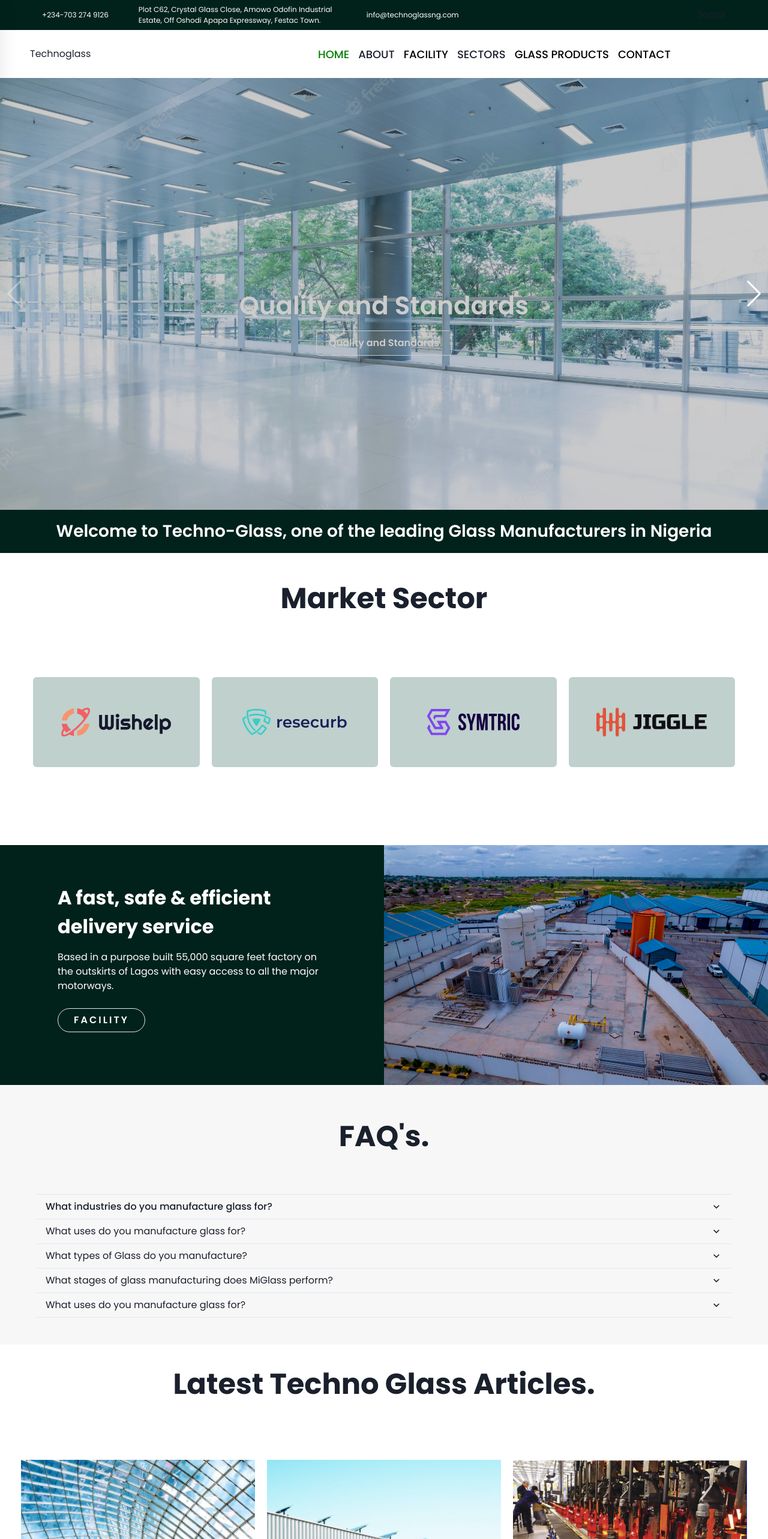
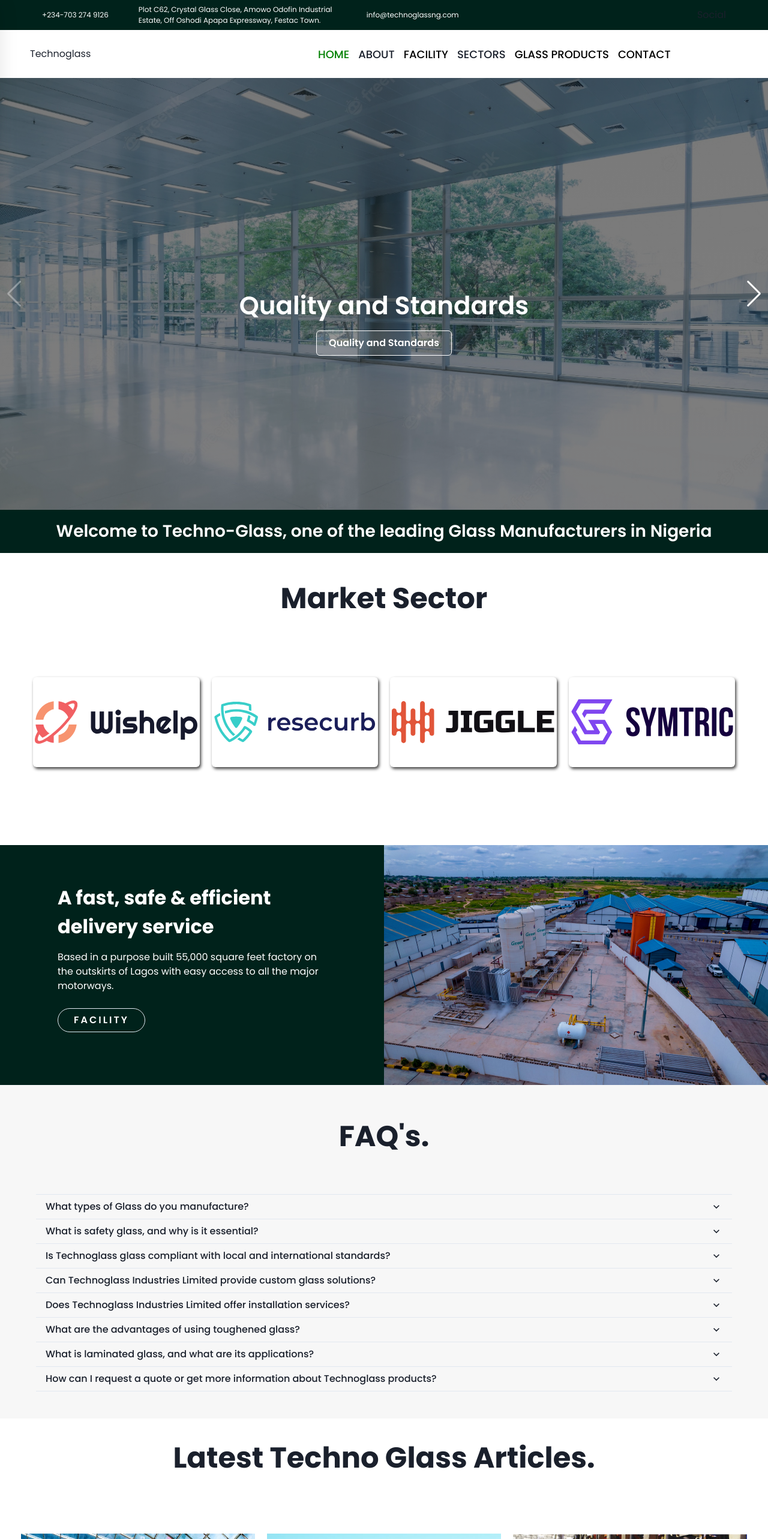
Before and after one commit to adeJoe22/technoglass, a React (Create React App) app: page / in a window 1280 px wide. Shown: the top 2566 px of the page at 60% size. Built offline with nearby package versions, Linux system fonts and the light colour scheme.

Commit message:
FAQ questions

```diff
--- a/src/pages/Home.jsx
+++ b/src/pages/Home.jsx
@@ -20,6 +20,11 @@
 import Jiggle from '../assets/jiggle.svg';
 import Wisehelp from '../assets/wisehelp.svg';
 import Curb from '../assets/resecurb.svg';
+// import ManLogo from '../assets/man_logo.png';
+import Coscharis from '../assets/coscharisLogo.png';
+import DiamondBank from '../assets/DiamondBankNigeria.jpg';
+import Tata from '../assets/TataMotors.png';
+import BplLogo from '../assets/BPL_Logo.png';
 import Symtric from '../assets/symtric.svg';
 import { Swiper, SwiperSlide } from 'swiper/react';
 import { Navigation } from 'swiper/modules';
@@ -32,19 +37,20 @@
   const Products = [
     {
       image: Pex,
-      title: 'Toughened Laminated Glass',
+      title: 'Toughened glass.',
       description: 'Based in a purpose built 55,000 square feet factory',
     },
     {
       image: Pexel,
-      title: 'Wire glass',
-      description: 'Based in a purpose built 55,000 square feet factory',
+      title: 'Laminated Glass',
+      description:
+        'This low-emissivity glass reduce UV heat gain from the sun and reduce noise pollution',
     },
     {
       image: Bottle,
-      title: 'Wire glass',
+      title: 'Insulated Glass',
       description:
-        'Laminated glass technically has the same strength as regular glass but has a plastic interlayer between two panes of 3mm thick glass, holding them together',
+        'Insulated glass contribute to a conducive workspace, optimized energy usage, and productivity in factories and warehouse',
     },
   ];
 
@@ -64,6 +70,18 @@
   ];
 
   const Data = [
+    // {
+    //   image: BplLogo,
+    // },
+    // {
+    //   image: DiamondBank,
+    // },
+    // {
+    //   image: Tata,
+    // },
+    // {
+    //   image: Coscharis,
+    // },
     {
       image: Wisehelp,
     },
@@ -71,10 +89,10 @@
       image: Curb,
     },
     {
-      image: Symtric,
+      image: Jiggle,
     },
     {
-      image: Jiggle,
+      image: Symtric,
     },
   ];
   return (
@@ -92,22 +110,33 @@
           >
             {Glass.map((item, i) => (
               <SwiperSlide>
-                <div style={{ backgroundColor: '#000' }}>
+                <div
+                  style={{
+                    backgroundColor: '#000',
+                    // backgroundImage: `url(${item.image})`,
+                  }}
+                >
                   <Box
                     key={i}
-                    border='3px'
-                    // p='20px'
-                    bgPosition='center'
-                    bgSize='cover'
+                    className='imgContainer'
                     height={['67vh', '100vh']}
-                    alignItems='center'
-                    display='flex'
-                    flexDirection='column'
-                    justifyContent='center'
-                    bgImage={item.image}
-                    opacity='0.8'
-                    // bgGradient='linear - gradient(rgba(0, 0, 0, 0.527), rgba(0,0,0,0.5))'
-                    // bgImage={linear-gradient(rgba(0, 0, 0, 0.527),rgba(0, 0, 0, 0.5)) , {item.image}}
+                    style={{
+                      backgroundImage: `linear-gradient(rgba(0, 0, 0, 0.527),rgba(0, 0, 0, 0.5)) , url(${item.image})`,
+                      backgroundSize: 'cover',
+                      backgroundPosition: 'center',
+                      padding: '20px',
+                      display: 'flex',
+                      alignItems: 'center',
+                      justifyContent: 'center',
+                      flexDirection: 'column',
+                    }}
+                    // border='3px'
+                    // bgPosition='center'
+                    // bgSize='cover'
+                    // alignItems='center'
+                    // display='flex'
+                    // flexDirection='column'
+                    // justifyContent='center'
                   >
                     <Box
                       p='10px 15px'
@@ -116,7 +145,6 @@
                       alignItems='center'
                     >
                       <Text
-                        // pt='-30px'
                         textAlign='center'
                         fontSize={['22px', '42px']}
                         fontWeight='600'
@@ -169,6 +197,7 @@
             <SimpleGrid
               mt='40px'
               spacing='20px'
+              columns={[2, null, 3]}
               minChildWidth='230px'
               direction='row'
               mb='30px'
@@ -180,10 +209,16 @@
                   justifyContent='center'
                   alignItems='center'
                   borderRadius='6px'
-                  bg='#BFD0CD'
+                  bg='#FFF'
+                  p='2px'
+                  boxShadow='2px 3px 5px 0px rgba(0,0,0,0.75)'
                   key={i}
                 >
-                  <Image src={item.image} alt='' />
+                  <Image
+                    src={item.image}
+                    width={['90%', '95%', '99%']}
+                    alt=''
+                  />
                 </Box>
               ))}
             </SimpleGrid>
@@ -213,6 +248,9 @@
                     p='12px 26px'
                     borderRadius='48px'
                     letterSpacing='3px'
+                    _hover={{
+                      backgroundColor: '#668f86',
+                    }}
                     textTransform='uppercase'
                     variant='outline'
                   >
@@ -244,82 +282,152 @@
                   <AccordionButton>
                     <Box as='span' flex='1' textAlign='left'>
                       <Text fontSize='16px' fontWeight='500'>
-                        What industries do you manufacture glass for?
+                        What types of Glass do you manufacture?
                       </Text>
                     </Box>
                     <AccordionIcon />
                   </AccordionButton>
                 </h2>
                 <AccordionPanel pb={4}>
-                  Lorem ipsum dolor sit amet, consectetur adipiscing elit, sed
-                  do eiusmod tempor incididunt ut labore et dolore magna aliqua.
-                  Ut enim ad minim veniam, quis nostrud exercitation ullamco
-                  laboris nisi ut aliquip ex ea commodo consequat.
-                </AccordionPanel>
-              </AccordionItem>
-
-              <AccordionItem>
-                <h2>
-                  <AccordionButton>
-                    <Box as='span' flex='1' textAlign='left'>
-                      What uses do you manufacture glass for?
-                    </Box>
-                    <AccordionIcon />
-                  </AccordionButton>
-                </h2>
-                <AccordionPanel pb={4}>
-                  Lorem ipsum dolor sit amet, consectetur adipiscing elit, sed
-                  do eiusmod tempor incididunt ut labore et dolore magna aliqua.
-                  Ut enim ad minim veniam, quis nostrud exercitation ullamco
-                  laboris nisi ut aliquip ex ea commodo consequat.
+                  Technoglass Industries Limited specializes in the
+                  manufacturing and processing of glass products, including
+                  safety and security glass, decorative laminated glass,
+                  windows, doors, curtain walls, and other architectural glass
+                  solutions
                 </AccordionPanel>
               </AccordionItem>
               <AccordionItem>
                 <h2>
                   <AccordionButton>
                     <Box as='span' flex='1' textAlign='left'>
-                      What types of Glass do you manufacture?
+                      <Text fontSize='16px' fontWeight='500'>
+                        What is safety glass, and why is it essential?
+                      </Text>
                     </Box>
                     <AccordionIcon />
                   </AccordionButton>
                 </h2>
                 <AccordionPanel pb={4}>
-                  Lorem ipsum dolor sit amet, consectetur adipiscing elit, sed
-                  do eiusmod tempor incididunt ut labore et dolore magna aliqua.
-                  Ut enim ad minim veniam, quis nostrud exercitation ullamco
-                  laboris nisi ut aliquip ex ea commodo consequat.
+                  Safety glass is a type of glass that undergoes a heat
+                  treatment process, such as toughening or tempering, to
+                  increase its strength and safety properties. It is essential
+                  because, in the event of breakage, safety glass crumbles into
+                  small, granular pieces instead of sharp shards, minimizing the
+                  risk of injury.
                 </AccordionPanel>
               </AccordionItem>
               <AccordionItem>
                 <h2>
                   <AccordionButton>
                     <Box as='span' flex='1' textAlign='left'>
-                      What stages of glass manufacturing does MiGlass perform?
+                      <Text fontSize='16px' fontWeight='500'>
+                        Is Technoglass glass compliant with local and
+                        international standards?
+                      </Text>
                     </Box>
                     <AccordionIcon />
                   </AccordionButton>
                 </h2>
                 <AccordionPanel pb={4}>
-                  Lorem ipsum dolor sit amet, consectetur adipiscing elit, sed
-                  do eiusmod tempor incididunt ut labore et dolore magna aliqua.
-                  Ut enim ad minim veniam, quis nostrud exercitation ullamco
-                  laboris nisi ut aliquip ex ea commodo consequat.
+                  Yes, all Technoglass products are manufactured to meet the
+                  highest quality standards and comply with both local and
+                  international regulations.
                 </AccordionPanel>
               </AccordionItem>
               <AccordionItem>
                 <h2>
                   <AccordionButton>
                     <Box as='span' flex='1' textAlign='left'>
-                      What uses do you manufacture glass for?
+                      <Text fontSize='16px' fontWeight='500'>
+                        Can Technoglass Industries Limited provide custom glass
+                        solutions?
+                      </Text>
                     </Box>
                     <AccordionIcon />
                   </AccordionButton>
                 </h2>
                 <AccordionPanel pb={4}>
-                  Lorem ipsum dolor sit amet, consectetur adipiscing elit, sed
-                  do eiusmod tempor incididunt ut labore et dolore magna aliqua.
-                  Ut enim ad minim veniam, quis nostrud exercitation ullamco
-                  laboris nisi ut aliquip ex ea commodo consequat.
+                  Yes, Technoglass Industries Limited offers custom glass
+                  solutions tailored to meet specific requirements. Whether it's
+                  a unique size, shape, color, or design, our team can work
+                  closely with clients to deliver personalized glass products.
+                </AccordionPanel>
+              </AccordionItem>
+              <AccordionItem>
+                <h2>
+                  <AccordionButton>
+                    <Box as='span' flex='1' textAlign='left'>
+                      <Text fontSize='16px' fontWeight='500'>
+                        Does Technoglass Industries Limited offer installation
+                        services?
+                      </Text>
+                    </Box>
+                    <AccordionIcon />
+                  </AccordionButton>
+                </h2>
+                <AccordionPanel pb={4}>
+                  Yes, Technoglass Industries Limited offers professional
+                  installation services for its glass products. Our skilled team
+                  of Installers ensures that the glass is installed with
+                  precision and adherence to industry standards.
+                </AccordionPanel>
+              </AccordionItem>
+              <AccordionItem>
+                <h2>
+                  <AccordionButton>
+                    <Box as='span' flex='1' textAlign='left'>
+                      <Text fontSize='16px' fontWeight='500'>
+                        What are the advantages of using toughened glass?
+                      </Text>
+                    </Box>
+                    <AccordionIcon />
+                  </AccordionButton>
+                </h2>
+                <AccordionPanel pb={4}>
+                  Toughened glass offers several advantages, including increased
+                  strength, resistance to thermal stress, improved safety, and
+                  compliance with safety glazing regulations. It is ideal for
+                  applications where safety, durability, and resistance to
+                  breakage are critical.
+                </AccordionPanel>
+              </AccordionItem>
+              <AccordionItem>
+                <h2>
+                  <AccordionButton>
+                    <Box as='span' flex='1' textAlign='left'>
+                      <Text fontSize='16px' fontWeight='500'>
+                        What is laminated glass, and what are its applications?
+                      </Text>
+                    </Box>
+                    <AccordionIcon />
+                  </AccordionButton>
+                </h2>
+                <AccordionPanel pb={4}>
+                  Laminated glass consists of two or more layers of glass bonded
+                  together with an interlayer, typically made of polyvinyl
+                  butyral (PVB). This process creates a strong and durable glass
+                  that remains intact even if shattered. Laminated glass is
+                  commonly used in windows, doors, skylights, glass floors, and
+                  areas where safety and security are paramount.
+                </AccordionPanel>
+              </AccordionItem>
+              <AccordionItem>
+                <h2>
+                  <AccordionButton>
+                    <Box as='span' flex='1' textAlign='left'>
+                      <Text fontSize='16px' fontWeight='500'>
+                        How can I request a quote or get more information about
+                        Technoglass products?
+                      </Text>
+                    </Box>
+                    <AccordionIcon />
+                  </AccordionButton>
+                </h2>
+                <AccordionPanel pb={4}>
+                  To request a quote or obtain more information about our
+                  products and services, you can contact our sales team directly
+                  through phone or email. You can also visit our website for
+                  more details and to explore our product catalog.
                 </AccordionPanel>
               </AccordionItem>
             </Accordion>
@@ -349,6 +457,8 @@
                   <Image
                     pointer='cursor'
                     width='100%'
+                    maxWidth='800px'
+                    height='260px'
                     src={item.image}
                     alt=''
                   />
```
